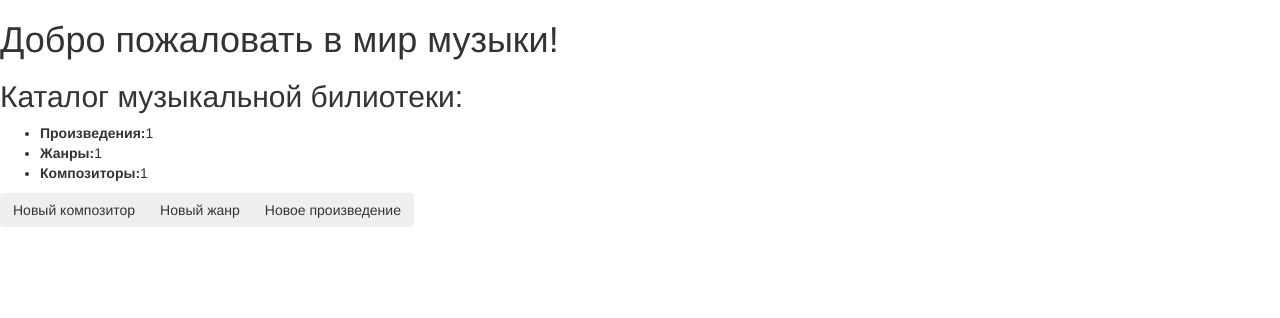
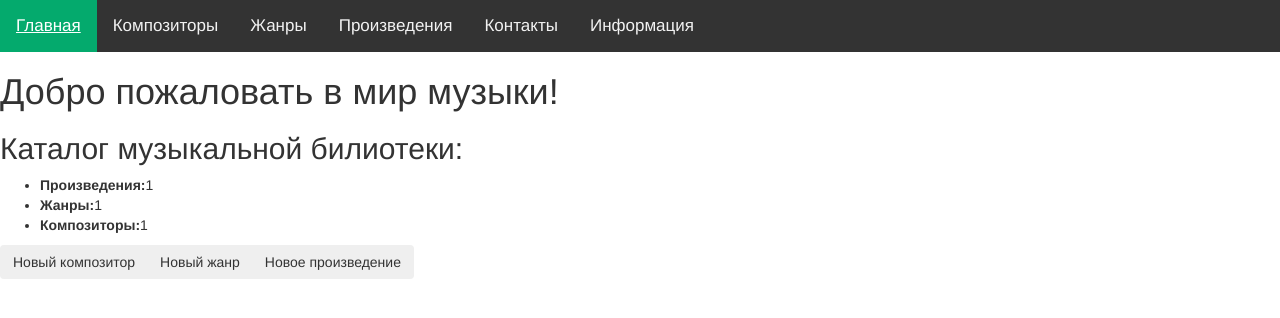
Before and after one commit to Liza05444/Project_Composers, a Django app: template Project_Composers/Project_Composers/musiclibrary/templates/index.html in a window 1280 px wide. Shown: the top 318 px of the page. Run offline with Django 4.2, Linux system fonts and the light colour scheme; the template is opened without the code that fills it: most values are stand-ins (such as "Sample title", 1, 10 or a date in 2020); some libraries are stand-ins or nearby versions.

Commit message:
Update base_generic.html

```diff
--- a/Project_Composers/Project_Composers/musiclibrary/templates/base_generic.html
+++ b/Project_Composers/Project_Composers/musiclibrary/templates/base_generic.html
@@ -3,11 +3,49 @@
 <head>
 	<meta charset="utf-8">
 	<meta name="viewport" content="width=device-width, initial-scale=1">
+	<style>
+	body {
+	  margin: 0;
+	  font-family: Arial, Helvetica, sans-serif;
+	}
+
+	.topnav {
+	  overflow: hidden;
+	  background-color: #333;
+	}
+
+	.topnav a {
+	  float: left;
+	  color: #f2f2f2;
+	  text-align: center;
+	  padding: 14px 16px;
+	  text-decoration: none;
+	  font-size: 17px;
+	}
+
+	.topnav a:hover {
+	  background-color: #ddd;
+	  color: black;
+	}
+
+	.topnav a.active {
+	  background-color: #04AA6D;
+	  color: white;
+	}
+	</style>
 	<link rel="stylesheet" href="https://maxcdn.bootstrapcdn.com/bootstrap/3.4.1/css/bootstrap.min.css">
 	<script src="https://ajax.googleapis.com/ajax/libs/jquery/3.5.1/jquery.min.js"></script>
 	<script src="https://maxcdn.bootstrapcdn.com/bootstrap/3.4.1/js/bootstrap.min.js"></script>
 	{% load static %}
-	<link rel="stylesheet" href="{% static './css/styles.css' %}">
+	<link rel="stylesheet" href="{% static 'css/styles.css' %}">
+	<div class="topnav">
+	  <a class="active" href="#home">Главная</a>
+	  <a href="#composers">Композиторы</a>
+	  <a href="#genres">Жанры</a>
+	  <a href="#compositions">Произведения</a>
+	  <a href="#contact">Контакты</a>
+	  <a href="#about">Информация</a>
+	</div>
 	{% block title %}<title>Музыкальная библиотека</title>{% endblock %}
 </head>
 <body class="body_base">
```
